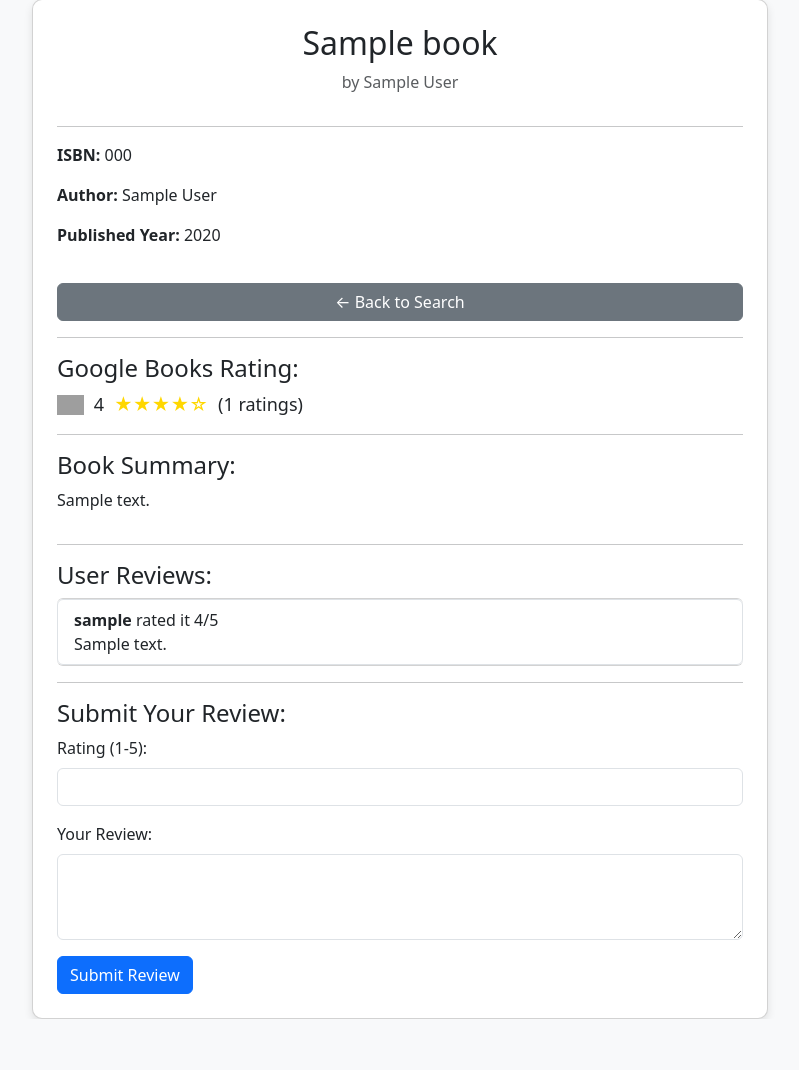
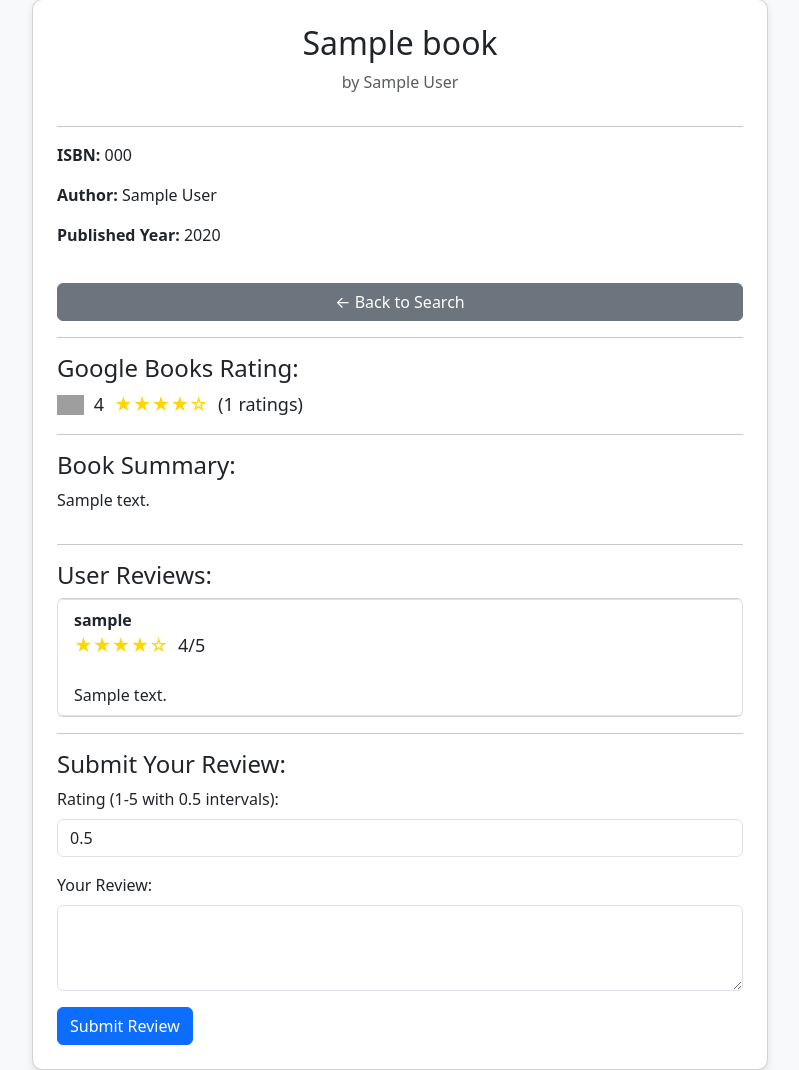
Before and after one commit to sujoyduttajad/ENGO_651_Lab, a Flask app: template Lab_1/templates/book.html in a window 1280 px wide. Shown: the part 49-1119 px from the top of the page, without its empty margins (240-1039 px from the left). Before the commit the page ends 1068 px from the top, so only its background shows below. Run offline with Flask 3, Linux system fonts and the light colour scheme; the visitor is signed in with stand-in values (Sample User, id 1); tables that the repository leaves empty or names only in its code hold one stand-in row (values such as "Sample post"); the template is opened without the code that fills it: most values are stand-ins (such as "Sample title", 1, 10 or a date in 2020); grey boxes are pictures that could not be loaded.

Commit message:
Update book.html

```diff
--- a/Lab_1/templates/book.html
+++ b/Lab_1/templates/book.html
@@ -20,7 +20,7 @@
         .back-btn {
             margin-top: 20px;
         }
-        .google-rating {
+        .google-rating, .user-rating {
             display: flex;
             align-items: center;
             gap: 10px;
@@ -60,7 +60,7 @@
                 <div class="google-rating">
                     <img src="https://upload.wikimedia.org/wikipedia/commons/2/2f/Google_2015_logo.svg" class="google-logo">
                     <span>{{ book.google_data.averageRating }}</span>
-                    <span class="stars">★★★★☆</span>
+                    <span class="stars">{{ '★' * (book.google_data.averageRating|int) }}{{ '☆' * (5 - book.google_data.averageRating|int) }}</span>
                     <span>({{ book.google_data.ratingsCount }} ratings)</span>
                 </div>
                 {% else %}
@@ -78,7 +78,11 @@
                 <ul class="list-group">
                     {% for review in reviews %}
                     <li class="list-group-item">
-                        <strong>{{ review.username }}</strong> rated it {{ review.rating }}/5
+                        <strong>{{ review.username }}</strong>
+                        <div class="user-rating">
+                            <span class="stars">{{ '★' * (review.rating|int) }}{% if review.rating % 1 >= 0.5 %}½{% endif %}{{ '☆' * (5 - review.rating|int) }}</span>
+                            <span>{{ review.rating }}/5</span>
+                        </div>
                         <br>{{ review.review_text }}
                     </li>
                     {% endfor %}
@@ -93,8 +97,12 @@
                 <h4>Submit Your Review:</h4>
                 <form method="POST" action="{{ url_for('add_review', book_id=book.id) }}">
                     <div class="mb-3">
-                        <label for="rating" class="form-label">Rating (1-5):</label>
-                        <input type="number" name="rating" id="rating" min="1" max="5" class="form-control" required>
+                        <label for="rating" class="form-label">Rating (1-5 with 0.5 intervals):</label>
+                        <select name="rating" id="rating" class="form-control" required>
+                            {% for i in range(1, 11) %}
+                                <option value="{{ i / 2 }}">{{ i / 2 }}</option>
+                            {% endfor %}
+                        </select>
                     </div>
                     <div class="mb-3">
                         <label for="review_text" class="form-label">Your Review:</label>
```
